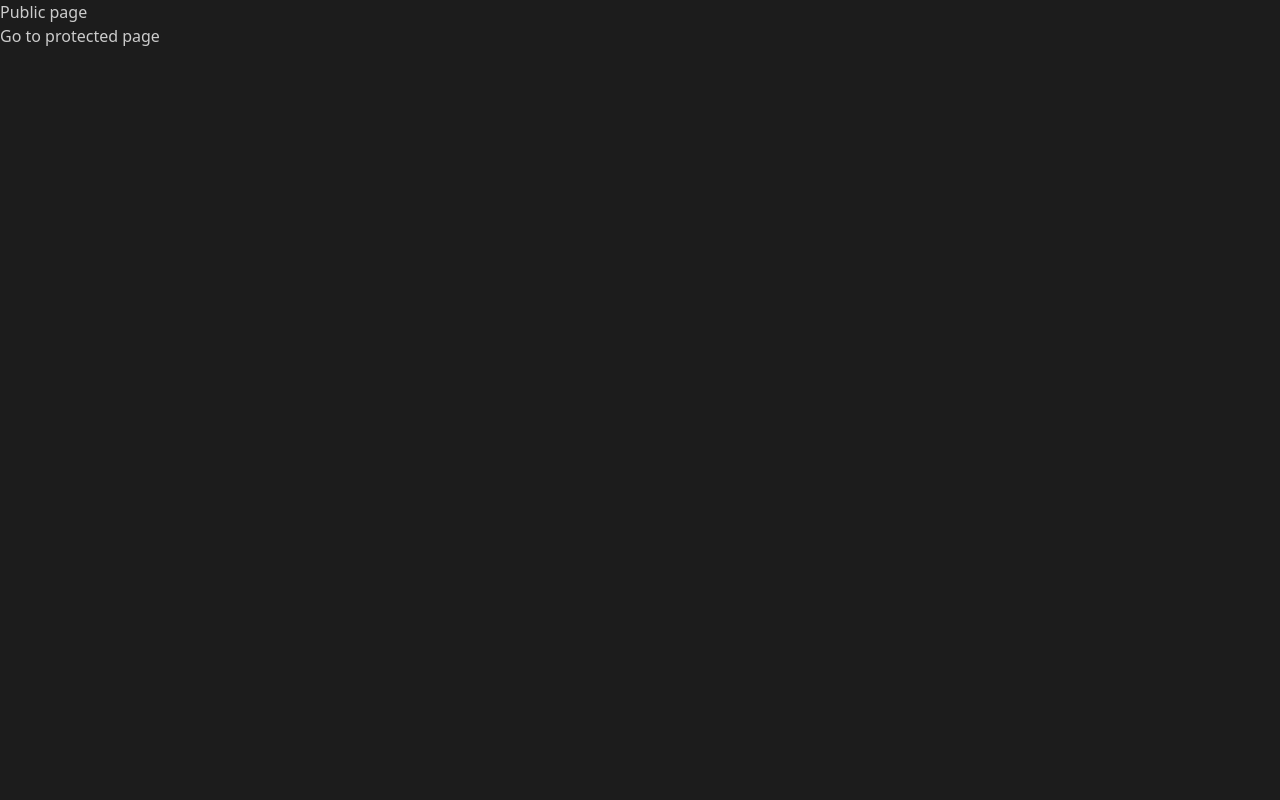
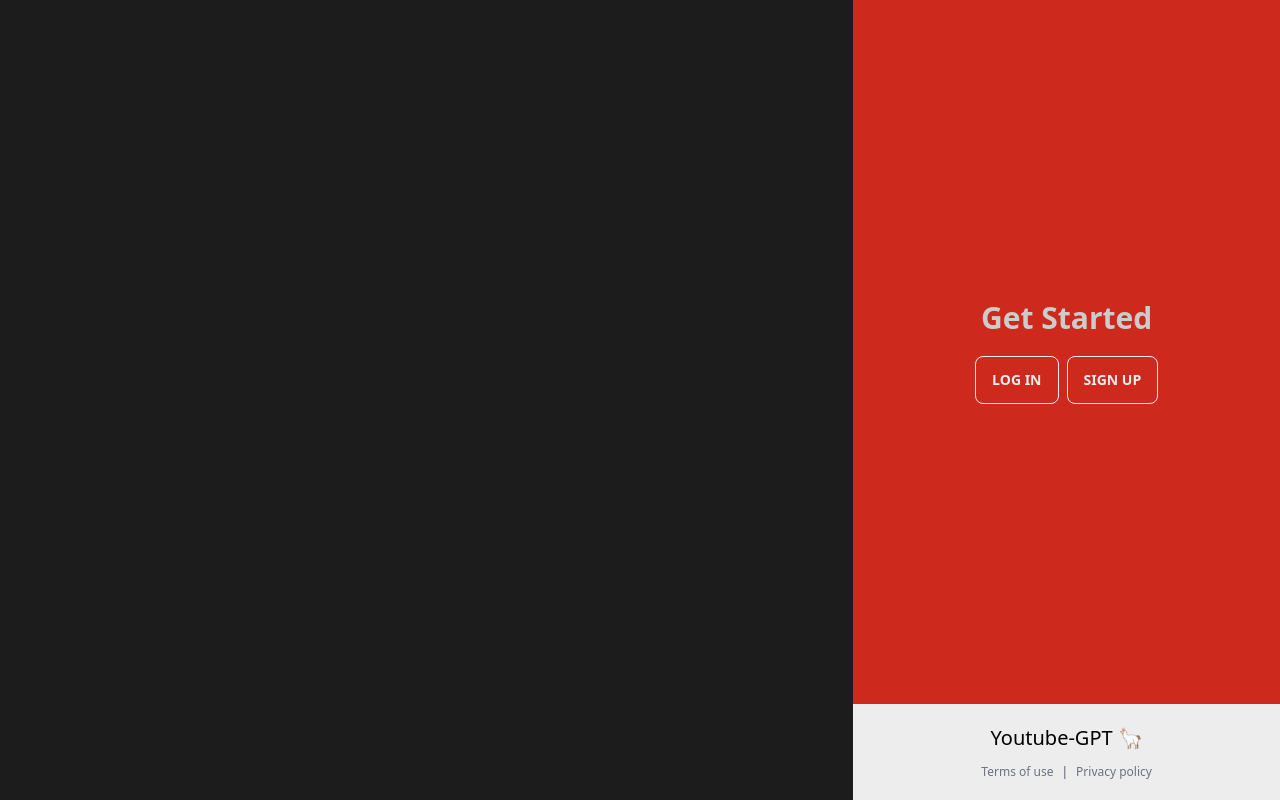
Before and after one commit to YarooqH/Llama2-Hackathon, a React (Vite) app: page / in a window 1280 px wide. Built offline with nearby package versions, Linux system fonts and the light colour scheme; no server answers.

Commit message:
routing for auth

```diff
--- /dev/null
+++ b/src/pages/Landing.jsx
@@ -0,0 +1,70 @@
+import React from "react";
+import { useNavigate } from "react-router";
+import { useAuth } from "@clerk/clerk-react";
+
+const Landing = () => {
+  const navigate = useNavigate();
+  const { isLoaded, userId, sessionId, getToken } = useAuth();
+
+  // In case the user signs out while on the page.
+  if (userId && sessionId) {
+    navigate("/dashboard");
+  }
+
+  return (
+    <div className="flex w-screen h-screen bg-slate-300">
+      <div className="w-8/12 bg-base-100"></div>
+      <div className="flex flex-col justify-center w-1/3 bg-secondary">
+        <div className="h-full bg-primary flex flex-col space-y-5 items-center justify-center">
+          <h1 className="font-bold text-3xl">Get Started</h1>
+          <div className="space-x-2 w-full flex justify-center">
+            <button
+              className="btn btn-outline btn-secondary"
+              onClick={() => {
+                navigate("/sign-in");
+              }}
+            >
+              Log in
+            </button>
+            <button
+              className="btn btn-outline btn-secondary"
+              onClick={() => {
+                navigate("/sign-up");
+              }}
+            >
+              Sign up
+            </button>
+          </div>
+        </div>
+        <div className="">
+          <div className="flex flex-col justify-center m-5">
+            <div className="flex justify-center text-black md:mb-3 text-xl">
+              Youtube-GPT 🦙
+            </div>
+            <div className="text-xs space-x-2 flex justify-center">
+              <a
+                href="#"
+                target="_blank"
+                className="text-gray-500"
+                rel="noreferrer"
+              >
+                Terms of use
+              </a>
+              <span className="text-gray-600">|</span>
+              <a
+                href="#"
+                target="_blank"
+                className="text-gray-500 "
+                rel="noreferrer"
+              >
+                Privacy policy
+              </a>
+            </div>
+          </div>
+        </div>
+      </div>
+    </div>
+  );
+};
+
+export default Landing;
--- a/src/router/ClerkProviderWithRoutes.jsx
+++ b/src/router/ClerkProviderWithRoutes.jsx
@@ -14,6 +14,7 @@ import PublicPage from "./PublicPage";
 import ProtectedPage from "./ProtectedPage";
 import { Route, Routes, useNavigate } from "react-router-dom";
 import Dashboard from "../pages/Dashboard";
+import Landing from "../pages/Landing";
 
 export default function ClerkProviderWithRoutes(props) {
   const navigate = useNavigate();
@@ -24,7 +25,7 @@ export default function ClerkProviderWithRoutes(props) {
       navigate={(to) => navigate(to)}
     >
       <Routes>
-        <Route path="/" element={<PublicPage />} />
+        <Route path="/" element={<Landing />} />
         <Route
           path="/sign-in/*"
           element={<SignIn routing="path" path="/sign-in" />}
@@ -37,12 +38,7 @@ export default function ClerkProviderWithRoutes(props) {
           path="/dashboard"
           element={
             <>
-              <SignedIn>
-                <Dashboard />
-              </SignedIn>
-              <SignedOut>
-                <RedirectToSignIn />
-              </SignedOut>
+              <Dashboard />
             </>
           }
         />
--- a/tailwind.config.js
+++ b/tailwind.config.js
@@ -5,7 +5,23 @@ export default {
     "./src/**/*.{js,ts,jsx,tsx}"
   ],
   theme: {
-    extend: {},
+    extend: {
+      colors: {
+        'electric-violet': {
+          '50': '#f3f1ff',
+          '100': '#ebe5ff',
+          '200': '#d9ceff',
+          '300': '#bea6ff',
+          '400': '#9f75ff',
+          '500': '#843dff',
+          '600': '#7916ff',
+          '700': '#6b04fd',
+          '800': '#5a03d5',
+          '900': '#4b05ad',
+          '950': '#2c0076',
+        },
+      },
+    },
   },
   daisyui: {
     themes: [
```
